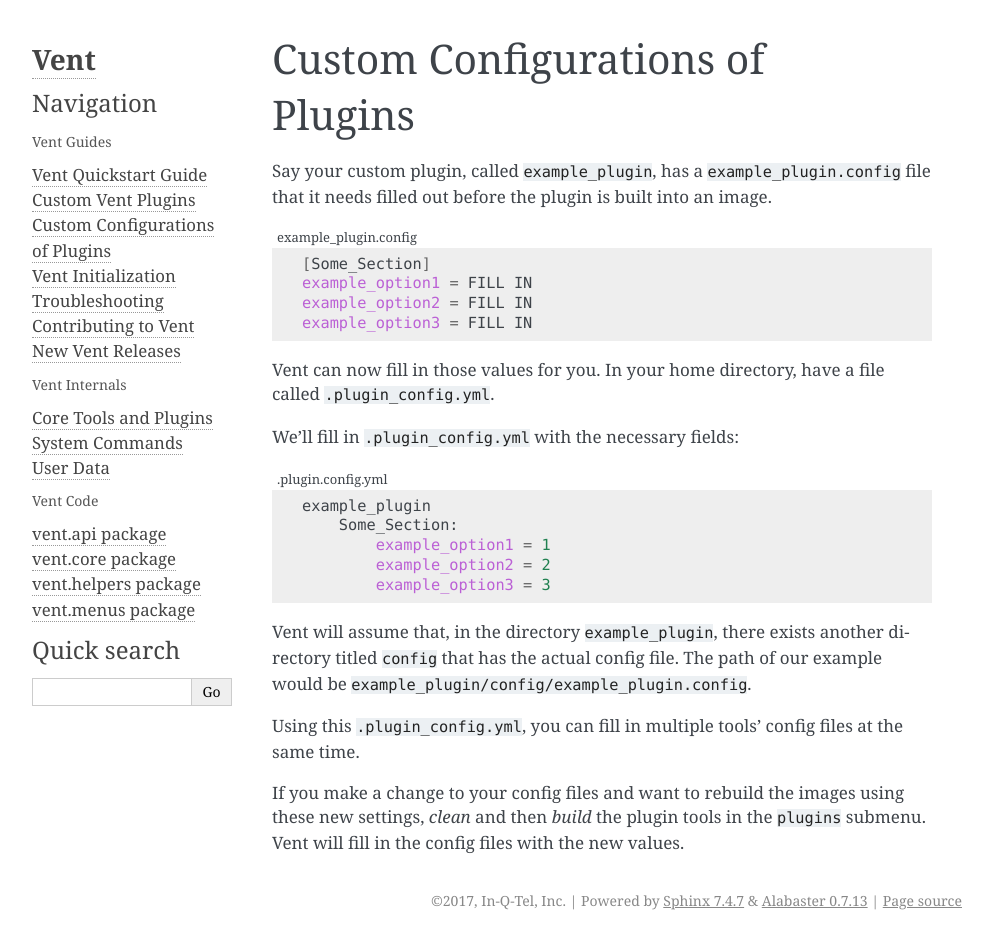
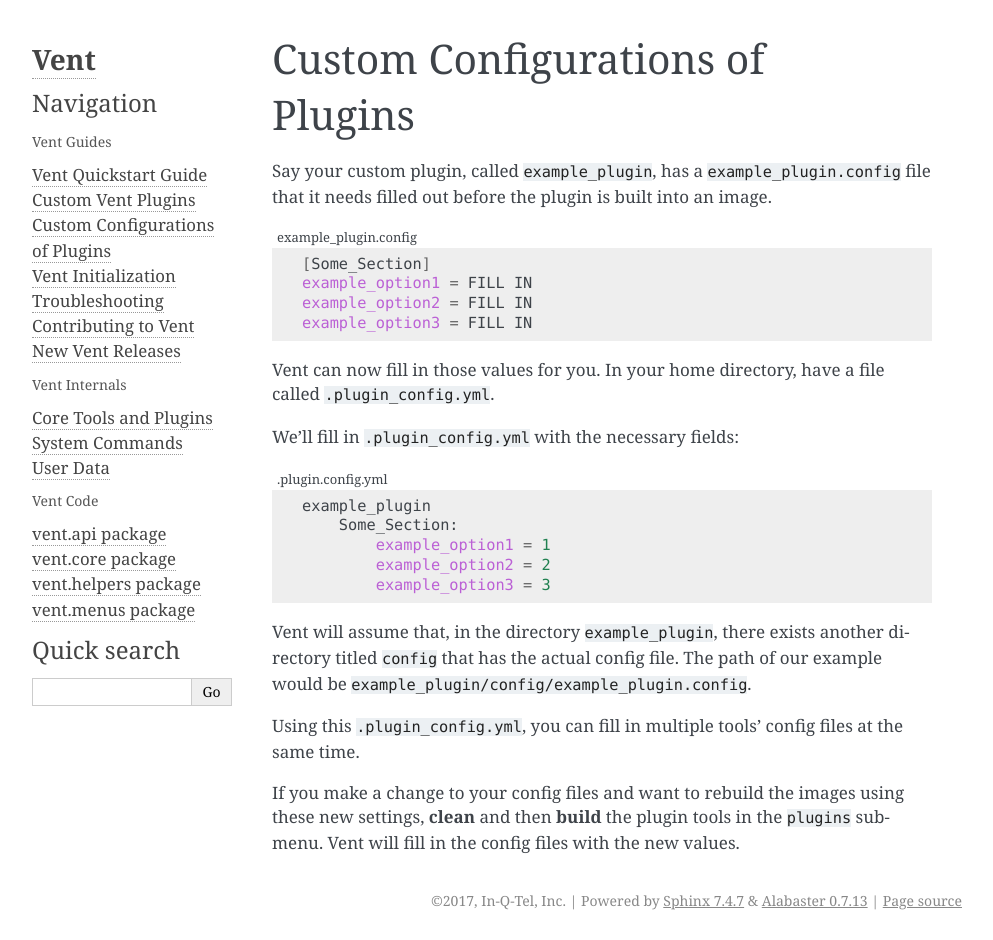
Before and after one commit to CyberReboot/vent, a Sphinx documentation site: the page built from docs/source/plugin_config.rst, in a window 1280 px wide. Shown: the whole page, without its empty margins (148-1141 px from the left). Built offline with Sphinx 7.4.7, drawn with Linux system fonts in a browser that asks for light colours; pages that are not in the unit, such as notebooks, are missing from menus.

Commit message:
bold rather than italics

```diff
--- a/docs/source/plugin_config.rst
+++ b/docs/source/plugin_config.rst
@@ -36,5 +36,5 @@ Using this ``.plugin_config.yml``, you can fill in multiple tools' config files
 at the same time.
 
 If you make a change to your config files and want to rebuild the images using
-these new settings, *clean* and then *build* the plugin tools in the ``plugins``
+these new settings, **clean** and then **build** the plugin tools in the ``plugins``
 submenu. Vent will fill in the config files with the new values.
```
